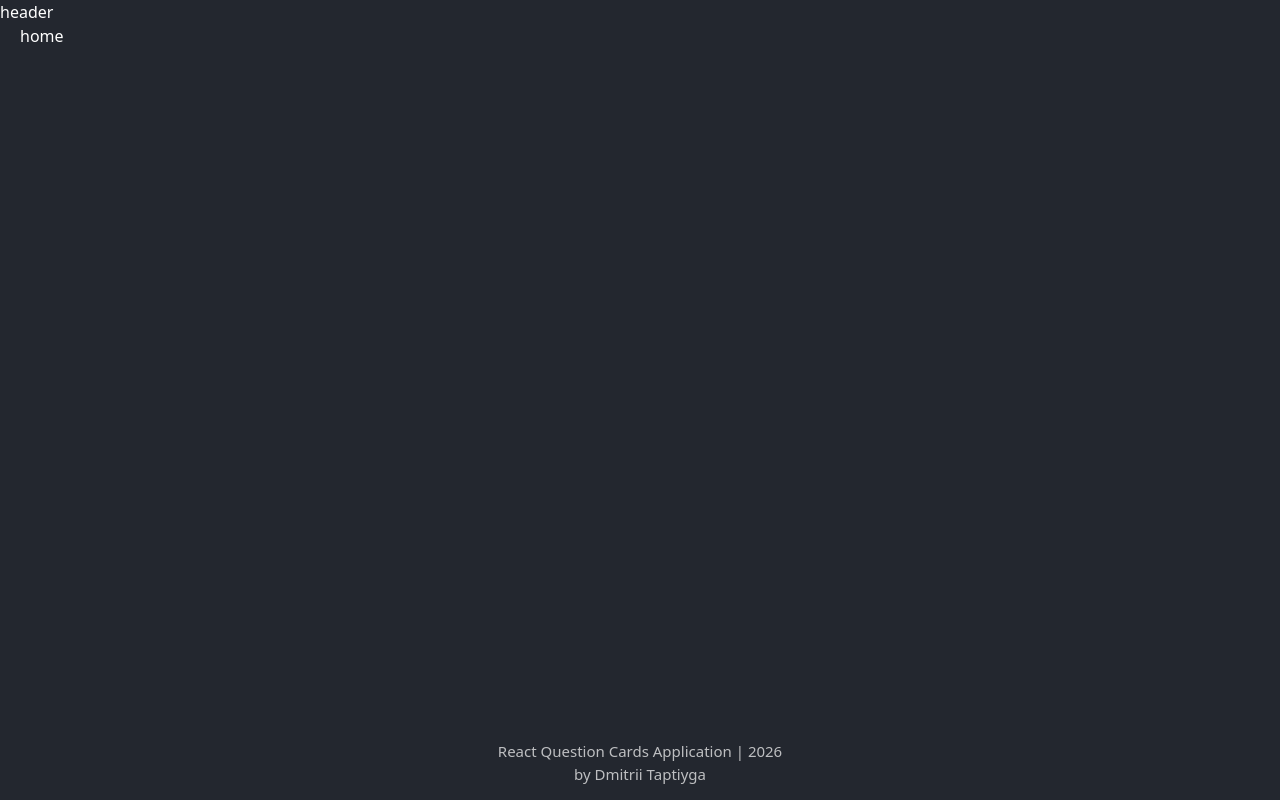
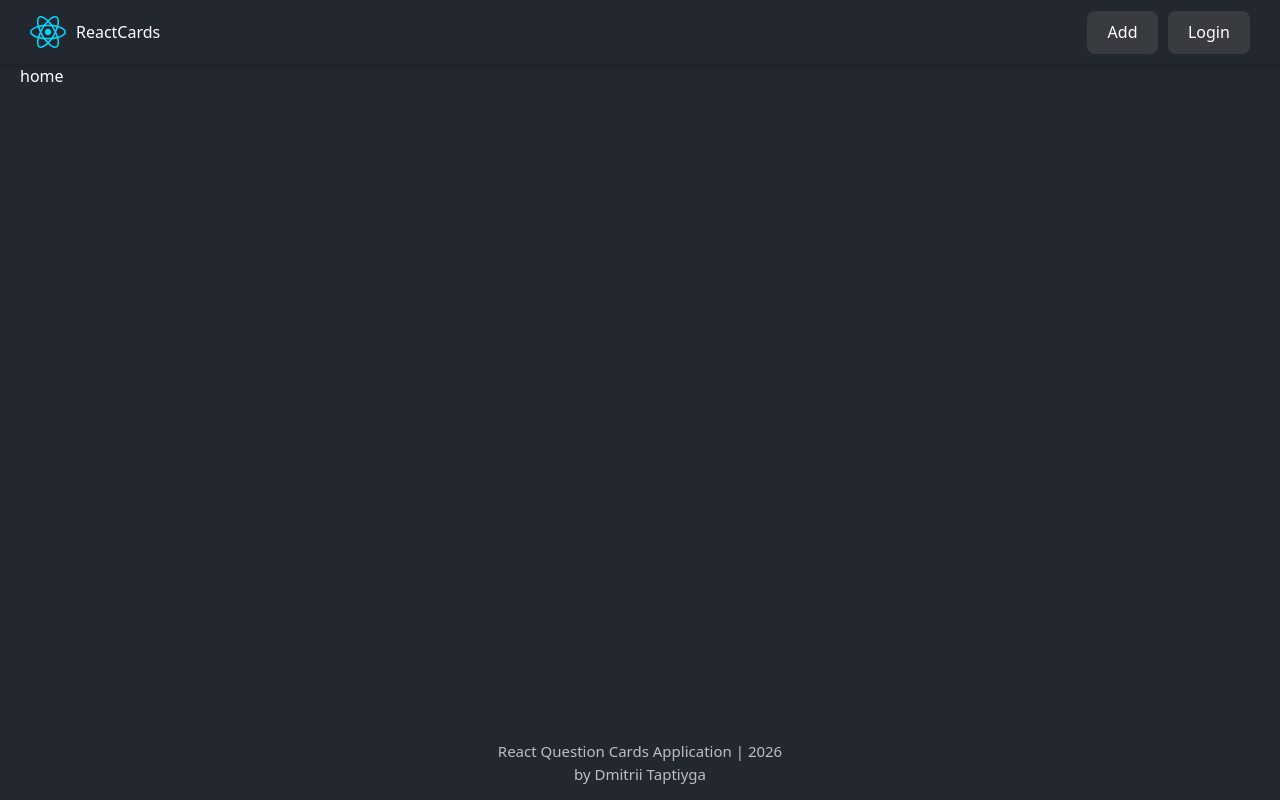
Before and after one commit to taptiyga/reactCards, a React (Vite) app: page / in a window 1280 px wide. Built offline with nearby package versions, Linux system fonts and the light colour scheme.

Commit message:
26 header and button implementation

```diff
--- a/src/components/Button/Button.jsx
+++ b/src/components/Button/Button.jsx
@@ -1,8 +1,8 @@
 import cls from "./Button.module.css";
 
-export const Button = ({ onClick, children }) => {
+export const Button = ({ onClick, isActive, isDisabled, children }) => {
   return (
-    <button className={cls.btn} onClick={onClick}>
+    <button className={`${cls.btn} ${isActive ? cls.active : ""}`} onClick={onClick} disabled={isDisabled}>
       {children}
     </button>
   );
--- a/src/components/Button/Button.module.css
+++ b/src/components/Button/Button.module.css
@@ -1,3 +1,31 @@
 .btn {
-    background-color: burlywood;
+    border-radius: 8px;
+    border: 1px solid transparent;
+    padding: 0.6em 1.2em;
+    font-size: 1em;
+    font-weight: 500;
+    font-family: inherit;
+    background-color: var(--btn-bg-color);
+    color: var(--btn-text-color);
+    cursor: pointer;
+    transition: border-color 0.25s;
 }
+
+.btn:hover{
+    border-color: var(--main-bg-color);
+}
+
+.btn:focus,
+.btn:focus-visible{
+    outline: 4px auto #2f2f2f;
+}
+
+.btn:disabled{
+    opacity: 0.5;
+    pointer-events: none;
+}
+
+.active{
+    color: #000;
+    background-color: #ce7e1d;
+}
--- /dev/null
+++ b/src/components/Button/index.jsx
@@ -0,0 +1 @@
+export { Button } from "./Button";
--- /dev/null
+++ b/src/components/Header/Header.jsx
@@ -0,0 +1,19 @@
+import ReactLogo from "../../assets/react.svg";
+import { Button } from "../Button";
+import cls from "./Header.module.css";
+
+export const Header = () => {
+  return (
+    <header className={cls.header}>
+      <p>
+        <img src={ReactLogo} alt="react logo" />
+        <span>ReactCards</span>
+      </p>
+
+      <div className={cls.headerButtons}>
+        <Button>Add</Button>
+        <Button>Login</Button>
+      </div>
+    </header>
+  );
+};
--- /dev/null
+++ b/src/components/Header/Header.module.css
@@ -0,0 +1,25 @@
+.header{
+    width: 100%;
+    height: 70px;
+    background-color: var(--main-bg-color);
+    padding: 0 30px;
+    display: flex;
+    justify-content: space-between;
+    align-items: center;
+    box-shadow: 0 2px 8px 0 rgba(0, 0, 0, 0.2);
+    p{
+        text-transform: capitalize;
+        display: flex;
+        justify-content: center;
+        align-items: center;
+        gap: 10px;
+        cursor: pointer;
+        user-select: none;
+    }
+}
+.headerButtons{
+    display: flex;
+    justify-content: center;
+    align-items: center;
+    gap: 10px;
+}
--- /dev/null
+++ b/src/components/Header/index.jsx
@@ -0,0 +1 @@
+export { Header } from "./Header";
--- a/src/components/MainLayout/MainLayout.jsx
+++ b/src/components/MainLayout/MainLayout.jsx
@@ -1,12 +1,13 @@
 import { Outlet } from "react-router-dom";
 import cls from "./MainLayout.module.css";
+import { Header } from "../Header/Header";
 
 export const MainLayout = () => {
   const currentYear = new Date().getFullYear();
 
   return (
     <div className={cls.mainLayout}>
-      <header>header</header>
+      <Header />
       <div className={cls.mainWrapper}>
         <main className={cls.main}>
           <Outlet />
--- a/src/index.css
+++ b/src/index.css
@@ -1,6 +1,10 @@
 :root {
   --main-bg-color: #23272f;
+
   --text-color:#fff;
+
+  --btn-bg-color:#383b3f;
+  --btn-text-color:#fff;
 
   font-family: system-ui, Avenir, Helvetica, Arial, sans-serif;
   line-height: 1.5;
@@ -34,11 +38,17 @@
   :root {
     --main-bg-color: #fff;
     --text-color:#000;
+
+     --btn-bg-color:#16444f;
+  --btn-text-color:#57C4DC;
   }
 }
 @media (prefers-color-scheme: light) {
   :root {
     --main-bg-color: #23272f;
     --text-color:#fff;
+
+     --btn-bg-color:#383b3f;
+  --btn-text-color:#fff;
   }
 }
```
